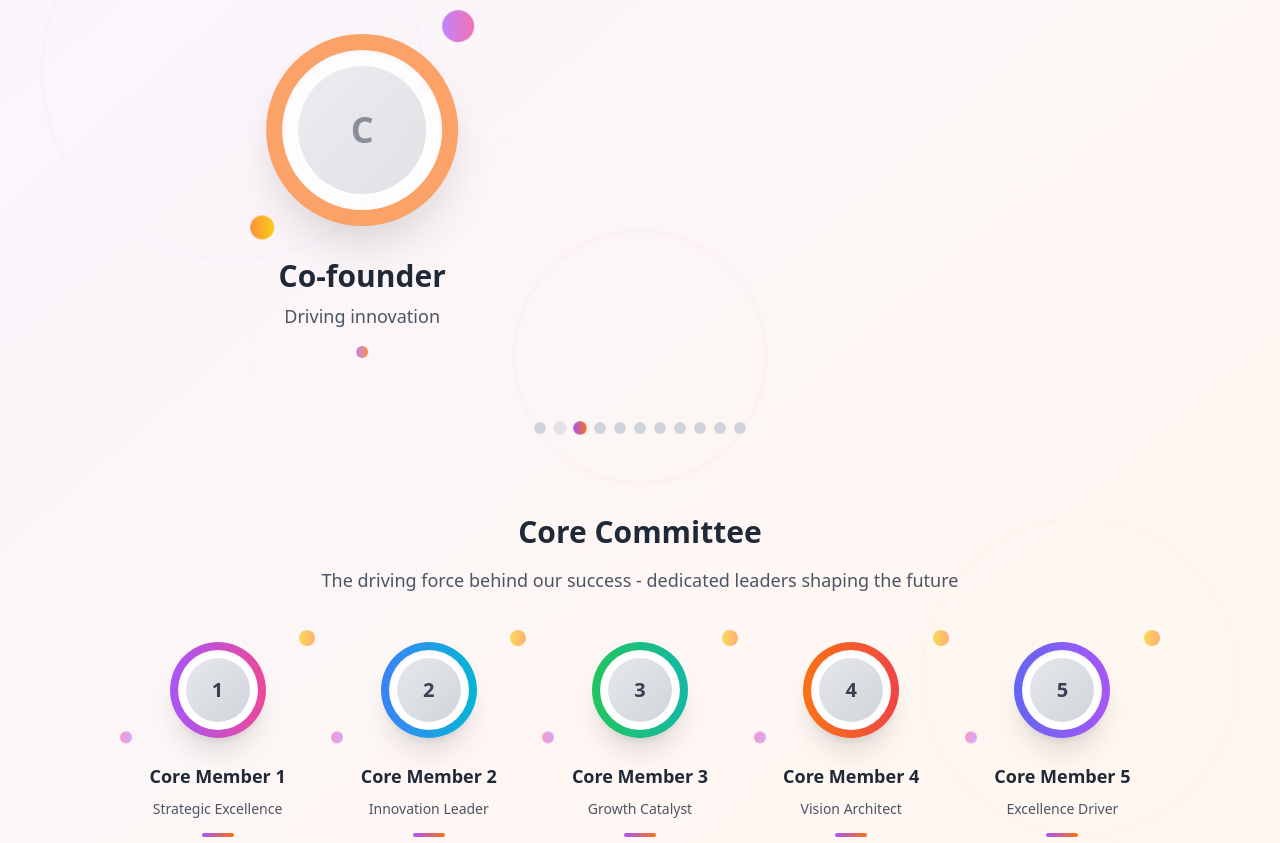
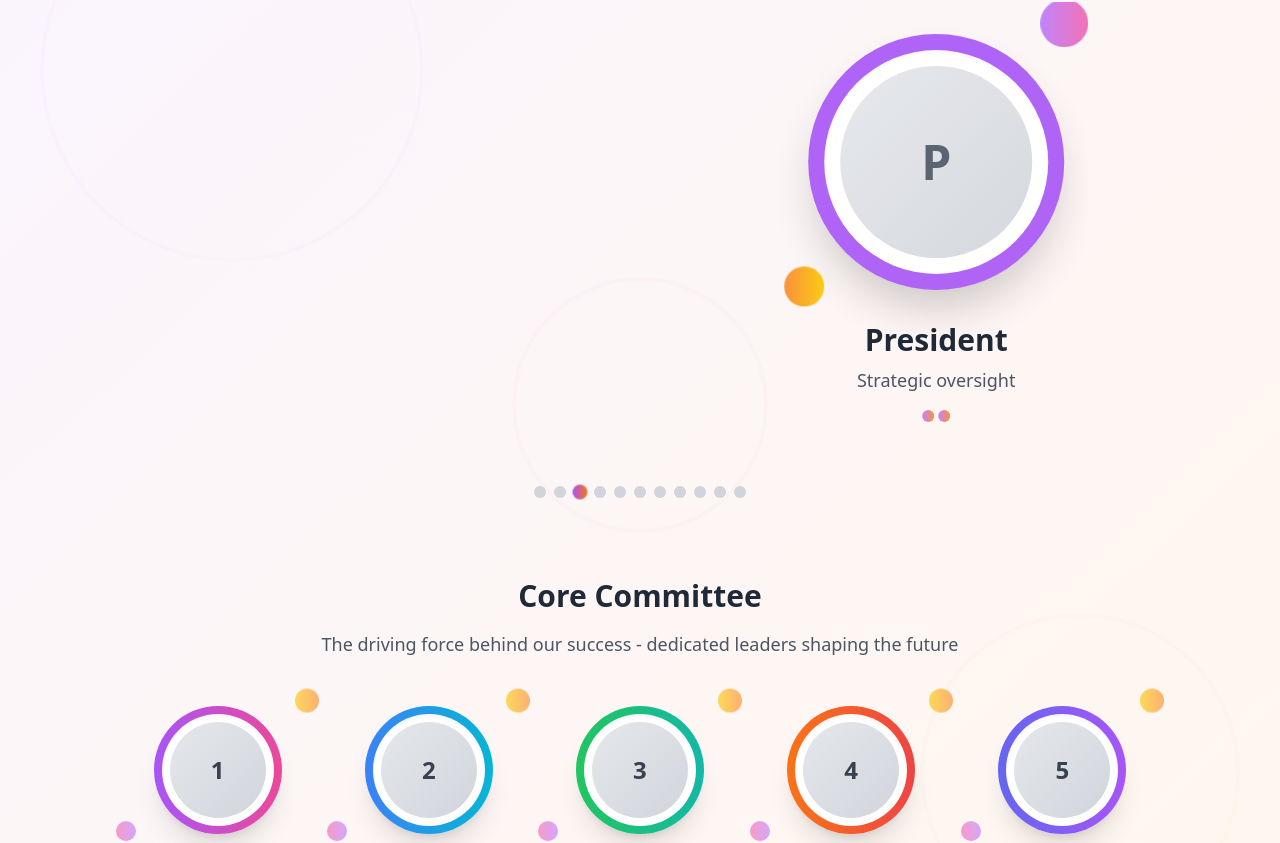
Before and after one commit to keshavgoel2023/mujtoppers-about-us-design, a React (Vite) app: page / in a window 1280 px wide. Shown: the part 1636-2479 px from the top of the page. Built offline with nearby package versions, Linux system fonts and the light colour scheme.

Commit message:
Increase bubble sizes
Increase the size of all the bubbles in the team structure section.

```diff
--- a/src/components/TeamStructure.tsx
+++ b/src/components/TeamStructure.tsx
@@ -80,20 +80,20 @@ const TeamStructure = () => {
                 <CarouselItem key={member.name}>
                   <div className="flex flex-col items-center justify-center p-8">
                     <div className="relative mb-8">
-                      {/* Large animated circle for featured member */}
-                      <div className={`w-48 h-48 ${member.color} rounded-full shadow-2xl animate-pulse flex items-center justify-center transform transition-all duration-700 hover:scale-105`}>
-                        <div className="w-40 h-40 bg-white rounded-full flex items-center justify-center shadow-inner">
-                          <div className="w-32 h-32 bg-gradient-to-br from-gray-200 to-gray-300 rounded-full flex items-center justify-center">
-                            <span className="text-4xl font-bold text-gray-600">
+                      {/* Large animated circle for featured member - increased size */}
+                      <div className={`w-64 h-64 ${member.color} rounded-full shadow-2xl animate-pulse flex items-center justify-center transform transition-all duration-700 hover:scale-105`}>
+                        <div className="w-56 h-56 bg-white rounded-full flex items-center justify-center shadow-inner">
+                          <div className="w-48 h-48 bg-gradient-to-br from-gray-200 to-gray-300 rounded-full flex items-center justify-center">
+                            <span className="text-5xl font-bold text-gray-600">
                               {member.name.charAt(0)}
                             </span>
                           </div>
                         </div>
                       </div>
 
-                      {/* Floating decorative elements */}
-                      <div className="absolute -top-4 -right-4 w-8 h-8 bg-gradient-to-r from-purple-400 to-pink-400 rounded-full animate-bounce"></div>
-                      <div className="absolute -bottom-4 -left-4 w-6 h-6 bg-gradient-to-r from-orange-400 to-yellow-400 rounded-full animate-bounce" style={{ animationDelay: '0.5s' }}></div>
+                      {/* Floating decorative elements - increased size */}
+                      <div className="absolute -top-6 -right-6 w-12 h-12 bg-gradient-to-r from-purple-400 to-pink-400 rounded-full animate-bounce"></div>
+                      <div className="absolute -bottom-6 -left-6 w-10 h-10 bg-gradient-to-r from-orange-400 to-yellow-400 rounded-full animate-bounce" style={{ animationDelay: '0.5s' }}></div>
                     </div>
 
                     <h3 className="text-3xl font-bold text-gray-800 mb-2 text-center">
@@ -148,19 +148,20 @@ const TeamStructure = () => {
                   style={{ animationDelay: `${index * 0.2}s` }}
                 >
                   <div className="relative mb-6">
-                    <div className={`w-24 h-24 ${member.color} rounded-full mx-auto shadow-xl group-hover:shadow-2xl transition-all duration-300 flex items-center justify-center`}>
-                      <div className="w-20 h-20 bg-white rounded-full flex items-center justify-center shadow-inner">
-                        <div className="w-16 h-16 bg-gradient-to-br from-gray-200 to-gray-300 rounded-full flex items-center justify-center">
-                          <span className="text-xl font-bold text-gray-700">
+                    {/* Increased core member circle size */}
+                    <div className={`w-32 h-32 ${member.color} rounded-full mx-auto shadow-xl group-hover:shadow-2xl transition-all duration-300 flex items-center justify-center`}>
+                      <div className="w-28 h-28 bg-white rounded-full flex items-center justify-center shadow-inner">
+                        <div className="w-24 h-24 bg-gradient-to-br from-gray-200 to-gray-300 rounded-full flex items-center justify-center">
+                          <span className="text-2xl font-bold text-gray-700">
                             {member.name.split(' ')[2]}
                           </span>
                         </div>
                       </div>
                     </div>
 
-                    {/* Floating elements around each core member */}
-                    <div className="absolute -top-2 -right-2 w-4 h-4 bg-gradient-to-r from-yellow-400 to-orange-400 rounded-full animate-bounce opacity-70"></div>
-                    <div className="absolute -bottom-2 -left-2 w-3 h-3 bg-gradient-to-r from-pink-400 to-purple-400 rounded-full animate-bounce opacity-70" style={{ animationDelay: '0.3s' }}></div>
+                    {/* Floating elements around each core member - increased size */}
+                    <div className="absolute -top-3 -right-3 w-6 h-6 bg-gradient-to-r from-yellow-400 to-orange-400 rounded-full animate-bounce opacity-70"></div>
+                    <div className="absolute -bottom-3 -left-3 w-5 h-5 bg-gradient-to-r from-pink-400 to-purple-400 rounded-full animate-bounce opacity-70" style={{ animationDelay: '0.3s' }}></div>
                   </div>
 
                   <h4 className="font-bold text-gray-800 text-lg mb-2">{member.name}</h4>
```
